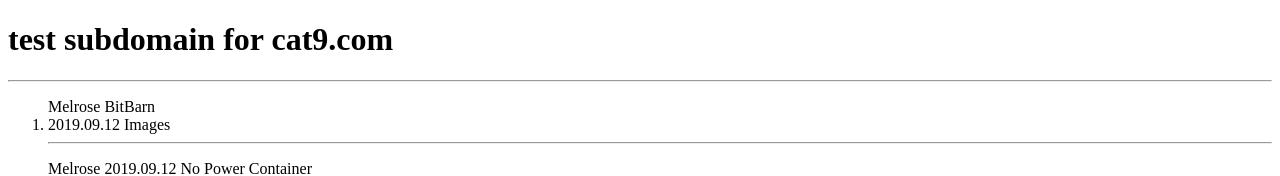
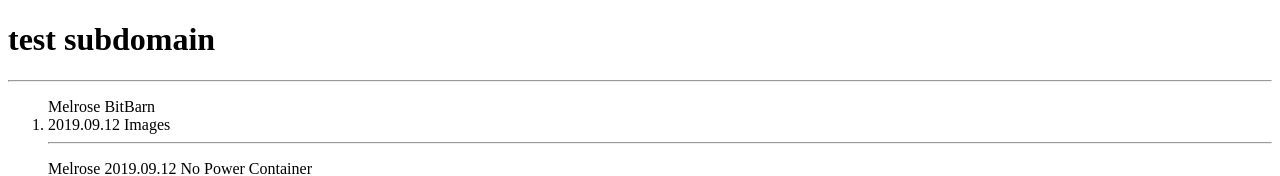
Before and after one commit to cat9llc/test.cat9.com, a plain HTML site: page index.html in a window 1280 px wide. Shown: the top 176 px of the page. Drawn offline with Linux system fonts and the light colour scheme.

Commit message:
Update index.html

```diff
--- a/index.html
+++ b/index.html
@@ -2,11 +2,11 @@
 <html xmlns="https://www.w3.org/1999/xhtml">
 <head>
 <meta http-equiv="Content-Type" content="text/html; charset=utf-8" />
-<title>Test - test.cat9.com</title>
+<title>Test</title>
 
 </head>
 <body>
-<h1>test subdomain for cat9.com</h1>
+<h1>test subdomain</h1>
   <hr/>
   <ol>Melrose BitBarn
       <li>2019.09.12 Images<hr/>
```
